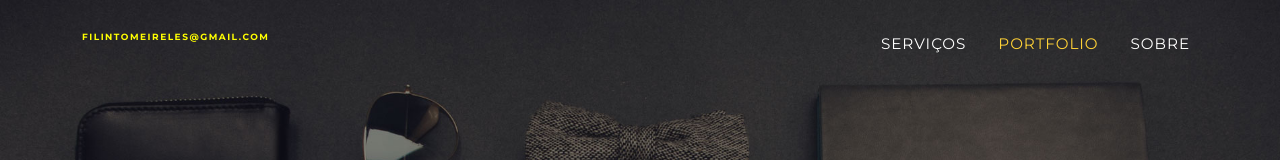
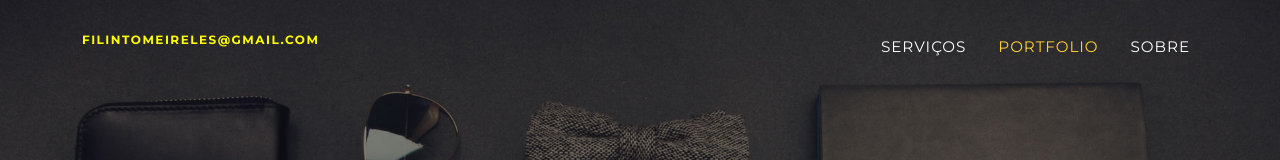
Before and after one commit to filda1/myPortafolio, a plain HTML site: page index.html in a window 1280 px wide. Shown: the top 160 px of the page. Drawn offline with nearby package versions, Linux system fonts and the light colour scheme; a web font is replaced by a local one.

Commit message:
....
......

```diff
--- a/index.html
+++ b/index.html
@@ -20,7 +20,7 @@
         <!-- Navigation-->
         <nav class="navbar navbar-expand-lg navbar-dark fixed-top" id="mainNav">
             <div class="container">
-                <a class="navbar-brand js-scroll-trigger" href="#page-top"><p style="color:yellow; font-size:9px">filintomeireles@gmail.com</p></a>
+                <a class="navbar-brand js-scroll-trigger" href="#page-top"><p style="color:yellow;font-size:12px">filintomeireles@gmail.com</p></a>
                 <button class="navbar-toggler navbar-toggler-right" type="button" data-toggle="collapse" data-target="#navbarResponsive" aria-controls="navbarResponsive" aria-expanded="false" aria-label="Toggle navigation">
                     Menu
                     <i class="fas fa-bars ml-1"></i>
```
